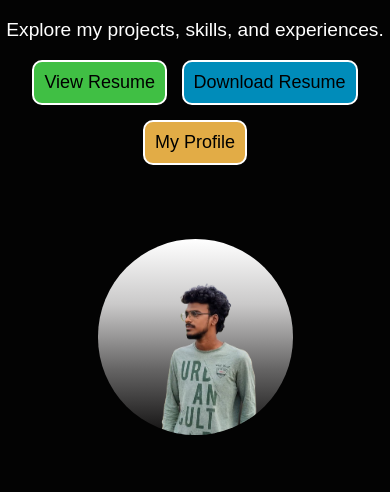
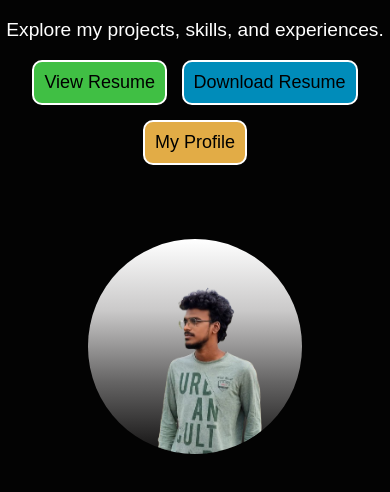
Before and after one commit to Rajunanu/portfolio, a plain HTML site: page index.html in a window 390 px wide. Shown: the part 286-778 px from the top of the page. Drawn offline with nearby package versions, Linux system fonts and the light colour scheme.

Commit message:
image card change

```diff
--- a/style.css
+++ b/style.css
@@ -234,7 +234,7 @@ a:hover{
         position: absolute;
         align-items: right;
         width: 100%;
-        color: #ffff;
+
         justify-self: center;
         top: 100%;
         border: none;
@@ -283,7 +283,7 @@ a:hover{
     }
     .card{
         border-radius: 40rem;
-        width: 50%  ;
+        width: 55%  ;
         height: auto;
         display: flex;
         order: 3;
```
